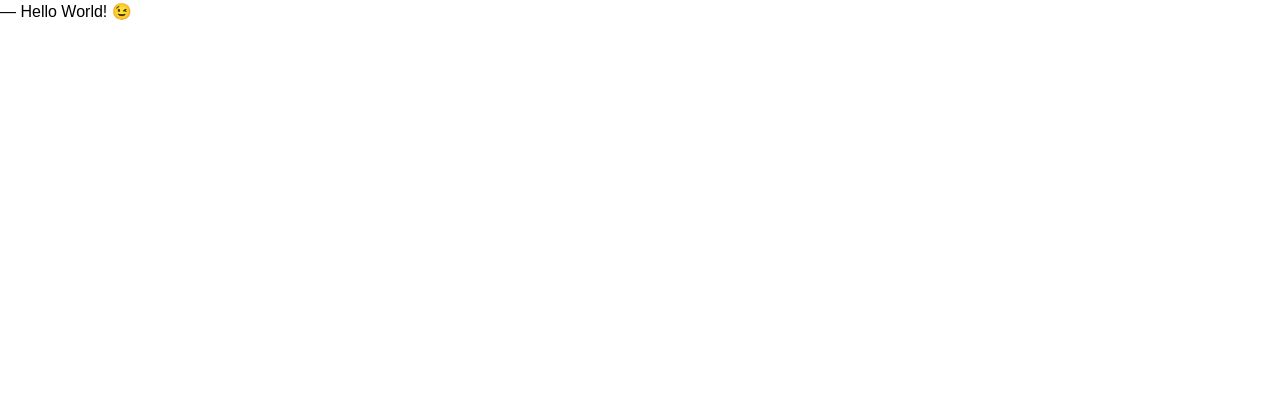
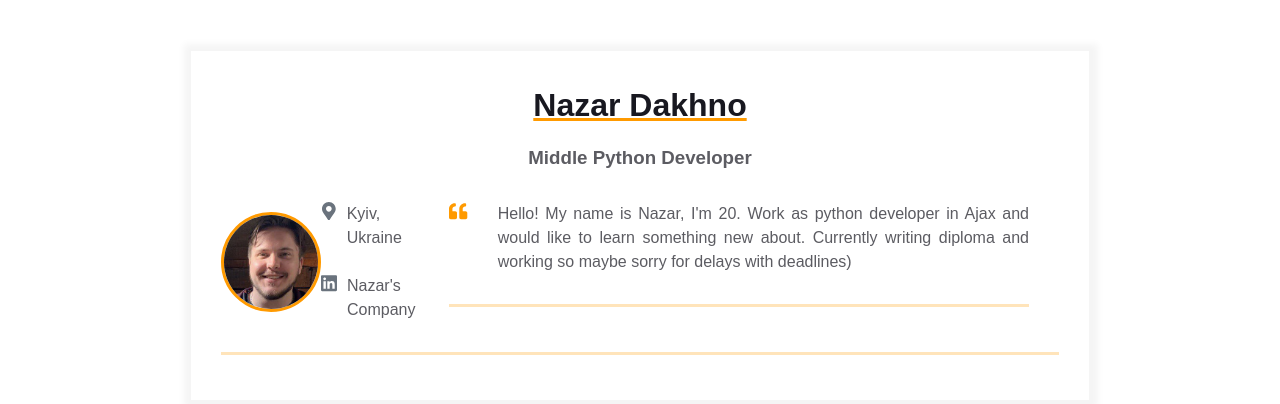
Before and after one commit to Denarzan/homepage, a plain HTML site: page index.html in a window 1280 px wide. Drawn offline with Linux system fonts and the light colour scheme.

Commit message:
parch/content/primary: Added body to resume

```diff
--- a/index.html
+++ b/index.html
@@ -6,6 +6,63 @@
     <link rel="stylesheet" href="styles.css">
 </head>
 <body>
-― Hello World! &#x1F609;
+<main>
+    <div class="resume">
+        <div class="container">
+            <div class="resume__block">
+                <h1 class="contact-info__header">Nazar Dakhno</h1>
+                <h3 class="contact-info__sub-header">Middle Python Developer</h3>
+
+                <div class="contact_info_container fh">
+                    <div class="contact-info__block"></div>
+
+                    <div class="contact-info__block contact-info__block--center">
+                        <img class="contact-info__avatar" src="assets/PictureOfMine.png" alt="Avatar">
+                    </div>
+
+                    <div class="contact-info__block">
+                        <a href="" rel="author" class="contact-info__item">
+                            <div class="contact-info__item-icon-wrapper">
+                                <svg class="contact-info__item-icon" xmlns="http://www.w3.org/2000/svg" viewBox="0 0 384 512">
+                                    <path
+                                            d="M172.268 501.67C26.97 291.031 0 269.413 0 192 0 85.961 85.961 0 192 0s192 85.961 192 192c0 77.413-26.97 99.031-172.268 309.67-9.535 13.774-29.93 13.773-39.464 0zM192 272c44.183 0 80-35.817 80-80s-35.817-80-80-80-80 35.817-80 80 35.817 80 80 80z">
+                                    </path>
+                                </svg>
+                            </div>
+                            <span>Kyiv, Ukraine</span>
+                        </a>
+                        <a href="https://www.linkedin.com/in/nazar-dakhno-4805151a5/" target="_blank" rel="author" class="contact-info__item">
+                            <div class="contact-info__item-icon-wrapper">
+                                <svg class="contact-info__item-icon" xmlns="http://www.w3.org/2000/svg" viewBox="0 0 448 512">
+                                    <path
+                                            d="M416 32H31.9C14.3 32 0 46.5 0 64.3v383.4C0 465.5 14.3 480 31.9 480H416c17.6 0 32-14.5 32-32.3V64.3c0-17.8-14.4-32.3-32-32.3zM135.4 416H69V202.2h66.5V416zm-33.2-243c-21.3 0-38.5-17.3-38.5-38.5S80.9 96 102.2 96c21.2 0 38.5 17.3 38.5 38.5 0 21.3-17.2 38.5-38.5 38.5zm282.1 243h-66.4V312c0-24.8-.5-56.7-34.5-56.7-34.6 0-39.9 27-39.9 54.9V416h-66.4V202.2h63.7v29.2h.9c8.9-16.8 30.6-34.5 62.9-34.5 67.2 0 79.7 44.3 79.7 101.9V416z">
+                                    </path>
+                                </svg>
+                            </div>
+                            <span>Nazar's Company</span>
+                        </a>
+                    </div>
+
+                    <div class="container">
+                        <div class="resume__block">
+                            <div class="intro">
+                                <div class="intro__icon-wrapper">
+                                    <svg class="intro__icon" xmlns="http://www.w3.org/2000/svg" viewBox="0 0 512 512">
+                                        <path
+                                                d="M464 256h-80v-64c0-35.3 28.7-64 64-64h8c13.3 0 24-10.7 24-24V56c0-13.3-10.7-24-24-24h-8c-88.4 0-160 71.6-160 160v240c0 26.5 21.5 48 48 48h128c26.5 0 48-21.5 48-48V304c0-26.5-21.5-48-48-48zm-288 0H96v-64c0-35.3 28.7-64 64-64h8c13.3 0 24-10.7 24-24V56c0-13.3-10.7-24-24-24h-8C71.6 32 0 103.6 0 192v240c0 26.5 21.5 48 48 48h128c26.5 0 48-21.5 48-48V304c0-26.5-21.5-48-48-48z">
+                                        </path>
+                                    </svg>
+                                </div>
+                                <p class="intro_text">
+                                    Hello! My name is Nazar, I'm 20. Work as python developer in Ajax and would like to learn something new about. Currently writing diploma and working so maybe sorry for delays with deadlines)
+                                </p>
+                            </div>
+                        </div>
+                    </div>
+                </div>
+            </div>
+        </div>
+    </div>
+</main>
 </body>
 </html>
```
Also changed, not shown: assets/PictureOfMine.png (added).
